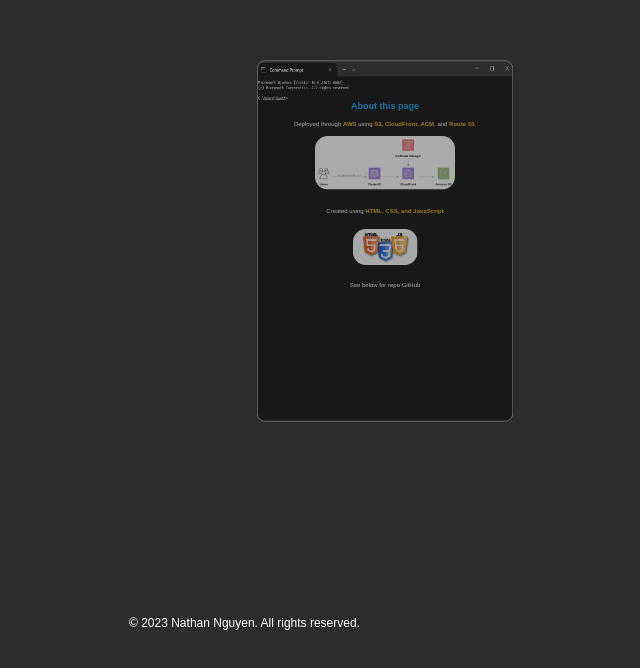
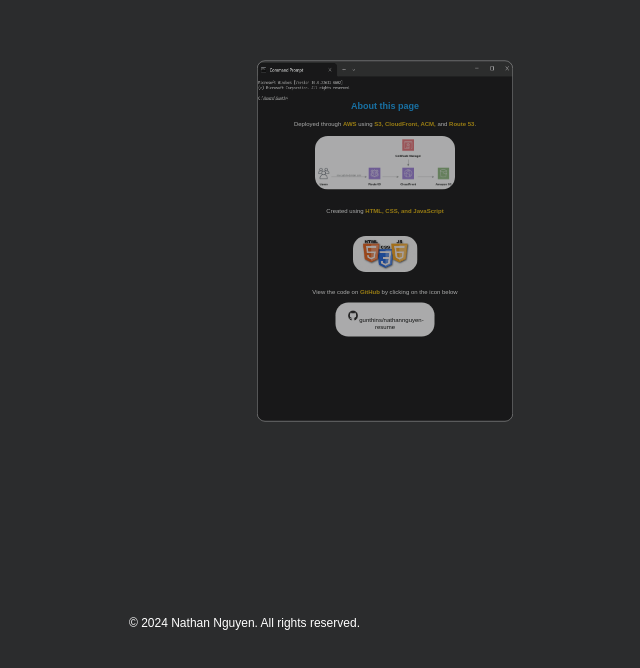
Before and after one commit to gunthins/nathannguyen-resume, a plain HTML site: page index.html in a window 1280 px wide. Shown: the part 3770-4438 px from the top of the page, without its empty margins (255-895 px from the left). Drawn offline with Linux system fonts and the light colour scheme.

Commit message:
adding github repo

```diff
--- a/index.html
+++ b/index.html
@@ -345,18 +345,19 @@
             <h2>About this page</h2>
             <div class="center">
                 <p>Deployed through <strong>AWS</strong> using <strong>S3, CloudFront, ACM,</strong> and <strong>Route 53</strong>.
-                <img src="imgs/aws_architecture.png" alt="AWS Architecture" style="width: 65%; margin: 2vh 0; border-radius: 2vw;"></p>
+                <br><img src="imgs/aws_architecture.png" alt="AWS Architecture" style="width: 65%; margin: 2vh 0; border-radius: 2vw;"></p>
 
                 <p class=>Created using <strong>HTML, CSS, and JavaScript</strong></p>
-                <img src="imgs/front_end_stack.jpg" alt="AWS Architecture" style="width: 30%; margin: 2vh 0; border-radius: 2vw;">
+                <br><img src="imgs/front_end_stack.jpg" alt="Front end stack" style="width: 30%; margin: 2vh 0; border-radius: 2vw;">
 
-                <p>See below for repo <a>GitHub</a></p>
+                <p>View the code on <strong>GitHub</strong> by clicking on the icon below<br>
+                    <a target="_blank" href="https://github.com/gunthins/nathannguyen-resume"><div class="github-repo"><img src="imgs/github_logo.png" alt="Github Repo" style="width: 15%; margin: 0; border-radius: 2vw;">gunthins/nathannguyen-resume</div></a></p>
             </div>
         </div>
     </main>
         <footer>
             <script src="script.js" defer></script>
-            <p>&copy; 2023 Nathan Nguyen. All rights reserved.</p>
+            <p>&copy; 2024 Nathan Nguyen. All rights reserved.</p>
         </footer>
     </div>
 </body>
--- a/styles.css
+++ b/styles.css
@@ -272,3 +272,20 @@ td {
         transform: rotate(45deg) translate(10px, 10px);
     }
 }
+
+.github-repo {
+    background-color: white;
+    width: 40%;
+    display: flex;
+    align-items: center;
+    justify-content: center;
+    border-radius: 2vw;
+    padding: 1vw;
+    margin: 0 auto;
+
+}
+
+.github-repo a{
+    text-decoration: none;
+    color: black;
+}
```
Also changed, not shown: imgs/github_logo.png (added).
